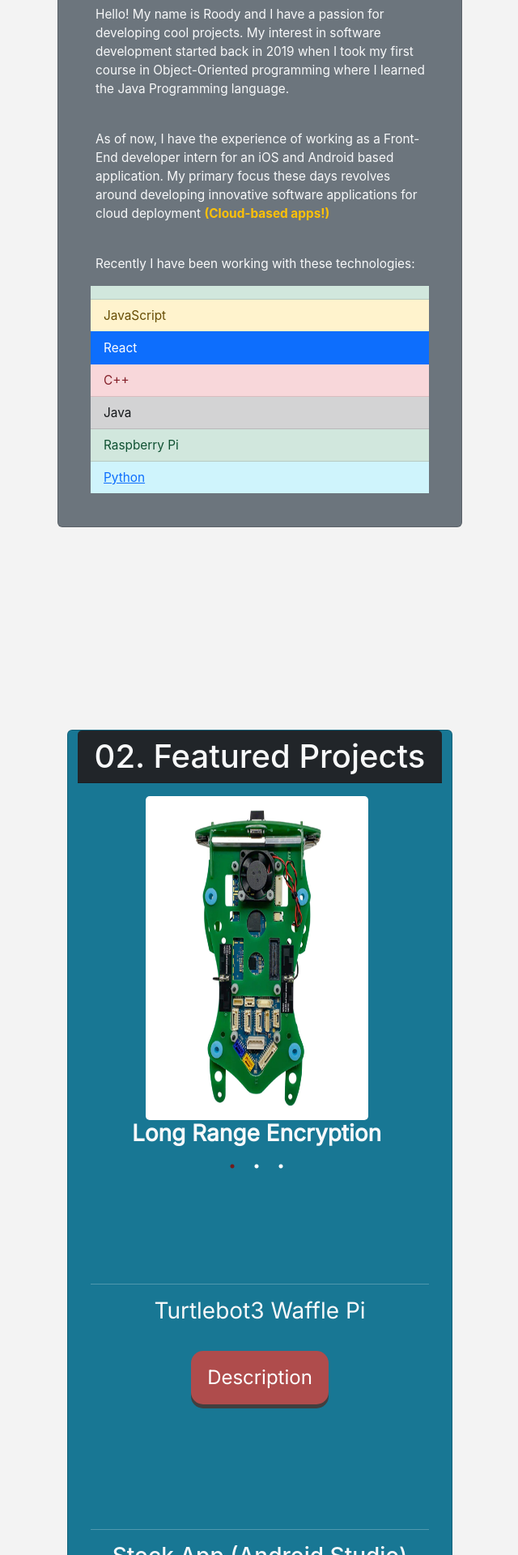
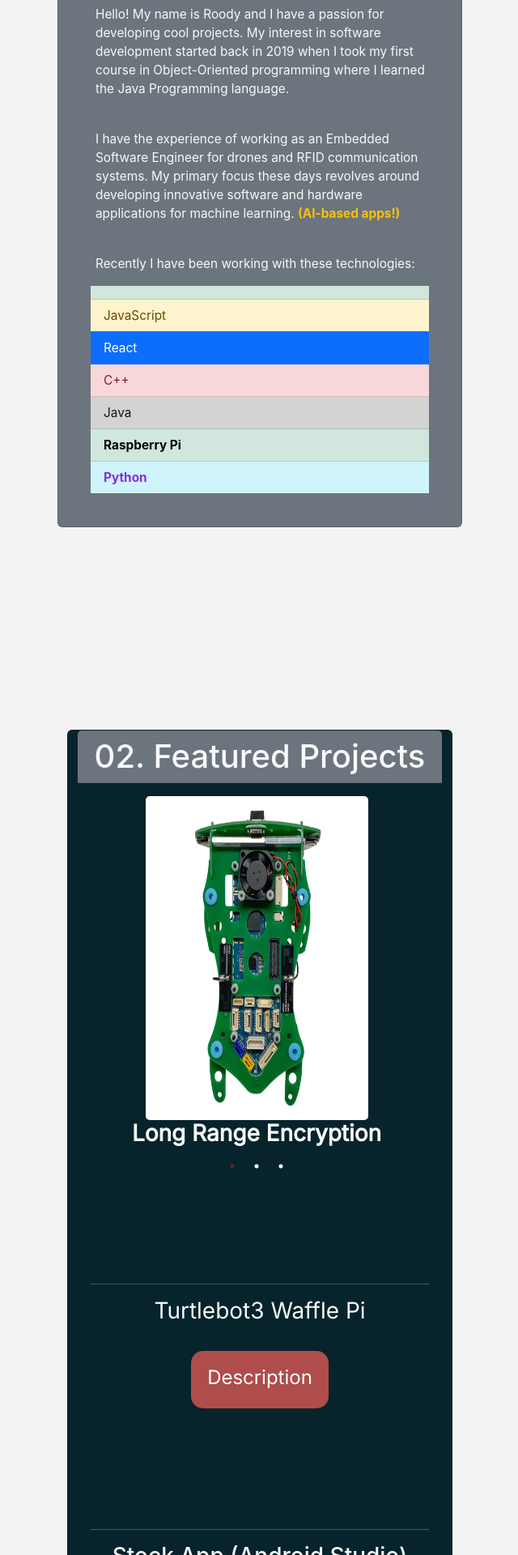
Before and after one commit to rpointjour/digital_business_card, a React (Create React App) app: page / in a window 1280 px wide. Shown: the part 1360-3280 px from the top of the page at 81% size, without its empty margins (319-959 px from the left). Built offline with nearby package versions, Linux system fonts and the light colour scheme.

Commit message:
added pi3 dashboard

```diff
--- a/package.json
+++ b/package.json
@@ -7,6 +7,7 @@
     "@testing-library/jest-dom": "^5.16.5",
     "@testing-library/react": "^13.4.0",
     "@testing-library/user-event": "^13.5.0",
+    "digital-business-card": "file:",
     "framer-motion": "^7.6.7",
     "react": "^18.2.0",
     "react-dom": "^18.2.0",
@@ -19,8 +20,8 @@
     "web-vitals": "^2.1.4"
   },
   "scripts": {
-    "predeploy":"npm run build",
-    "deploy":"gh-pages -d build",
+    "predeploy": "npm run build",
+    "deploy": "gh-pages -d build",
     "start": "react-scripts start",
     "build": "react-scripts build",
     "test": "react-scripts test",
--- a/src/Components/AboutMe.js
+++ b/src/Components/AboutMe.js
@@ -36,8 +36,8 @@ function AboutMe(){
                     </p>
                     <p className='card-text text-light hello'>
                         <br />
-                    As of now, I have the experience of working as a Front-End developer intern
-                    for an iOS and Android based application. My primary focus these days revolves around developing innovative software applications for cloud deployment<span className="period">.</span> <b className="text-warning cloud">(Cloud-based apps!)</b>
+                    I have the experience of working as an Embedded Software Engineer
+                    for drones and RFID communication systems. My primary focus these days revolves around developing innovative software and hardware applications for machine learning.<span className="period">.</span> <b className="text-warning cloud">(AI-based apps!)</b>
                     </p>
                     <p className='card-text text-light hello'>
                     <br />Recently I have been working with these technologies:
@@ -48,8 +48,8 @@ function AboutMe(){
                     <li className='list-group-item active'>React</li>
                     <li className='list-group-item list-group-item-action list-group-item-danger'>C++</li>
                     <li className='list-group-item list-group-item-action list-group-item-dark'>Java</li>
-                    <li className='list-group-item list-group-item-action list-group-item-success'>Raspberry Pi</li>
-                    <li className='list-group-item list-group-item-action list-group-item-info'><a href="https://rjpking92.pythonanywhere.com/" target="blank" rel="noreferrer">Python</a></li>
+                    <li className='list-group-item list-group-item-action list-group-item-success'><a id="pi" href="https://pi-3-dashboard.web.app/" target="blank" rel="noreferrer">Raspberry Pi</a></li>
+                    <li className='list-group-item list-group-item-action list-group-item-info'><a id="python" href="https://rjpking92.pythonanywhere.com/" target="blank" rel="noreferrer">Python</a></li>
                     </ul>
                     </article>
             </div>
--- a/src/Components/Projects.js
+++ b/src/Components/Projects.js
@@ -9,7 +9,7 @@ function Projects(){
     return(
         <div className='container-fluid' id="crd_projects">
         <div class="card container-sm" id="projects">
-            <h1 className='card-header container-sm bg-dark text-light'>02. Featured Projects</h1>
+            <h1 className='card-header container-sm bg-secondary text-light'>02. Featured Projects</h1>
             <div class="card-body container-sm">
                 <Carousel />
                 <br />
--- a/src/Components/StyleSheets/AboutMe.css
+++ b/src/Components/StyleSheets/AboutMe.css
@@ -9,6 +9,18 @@
 
 #lst {
   list-style-type: none;
+}
+
+#pi {
+  text-decoration: none;
+  color: black;
+  font-weight: bold;
+}
+
+#python{
+  text-decoration: none;
+  color: blueviolet;
+  font-weight: bold;
 }
 /*Desktop*/
 @media screen and (min-width:495px)
--- a/src/Components/StyleSheets/Projects.css
+++ b/src/Components/StyleSheets/Projects.css
@@ -4,7 +4,7 @@
   padding-top:250px;
 }
 #projects{
-  background-color: #187794;
+  background-color: #07232c;
 }
 
 @media screen and (min-width:495px)
@@ -34,7 +34,7 @@
 
 .featured{
     font-family: 'Inter', sans-serif;
-    color:black;
+    color:rgb(114, 27, 27);
     position:relative;
     top:120px;
 }
@@ -56,7 +56,7 @@
   background-color: #af4c4c;
   border: none;
   border-radius: 15px;
-  box-shadow: 0 5px rgb(66, 63, 63);
+  box-shadow: 0 5px #af4c4c;
 }
 
 .featured button:hover{
```
Also changed, not shown: 1 other file (tests, documents, lock files or other folders).
